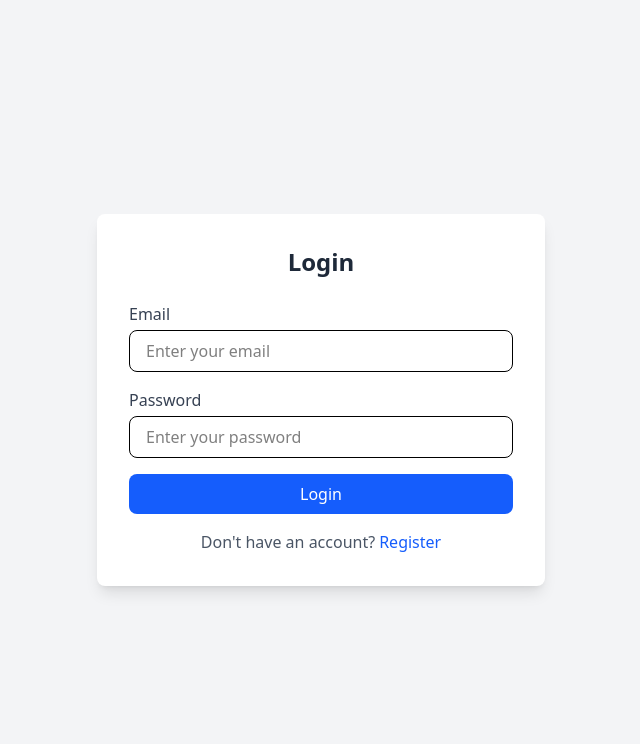
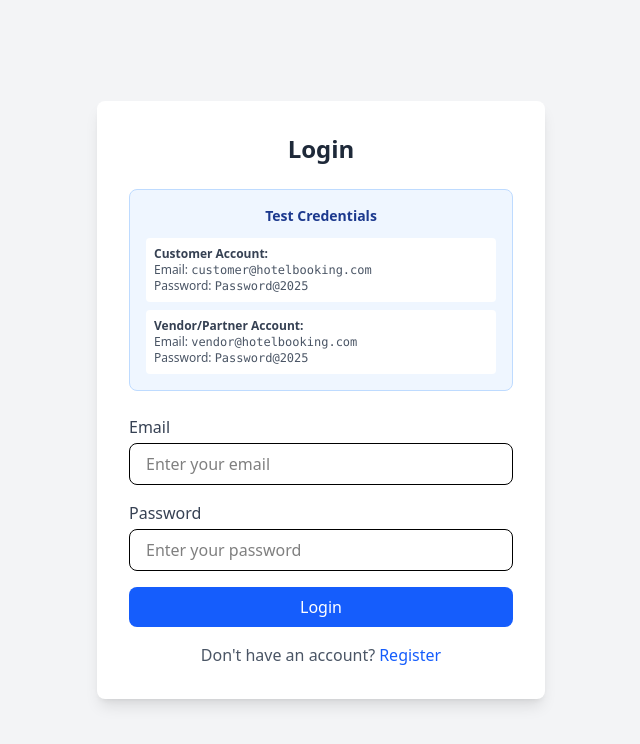
Before and after one commit to farhanmmb2004/hotel_Restaurant_Management, a React (Vite) app in the folder frontend/: page /login in a window 1280 px wide. Shown: the top 744 px of the page, without its empty margins (319-959 px from the left). Built offline with nearby package versions, Linux system fonts and the light colour scheme.

Commit message:
adding testing credentials

```diff
--- a/frontend/src/pages/Login.jsx
+++ b/frontend/src/pages/Login.jsx
@@ -113,6 +113,23 @@ const Login = () => {
 
         {error && <p className="text-red-500 text-sm mb-4 text-center">{error}</p>}
 
+        {/* Test Credentials */}
+        <div className="bg-blue-50 border border-blue-200 rounded-lg p-4 mb-6">
+          <h3 className="text-sm font-semibold text-blue-900 mb-3 text-center">Test Credentials</h3>
+          <div className="space-y-2 text-xs">
+            <div className="bg-white rounded p-2">
+              <p className="font-semibold text-gray-700">Customer Account:</p>
+              <p className="text-gray-600">Email: <span className="font-mono">customer@hotelbooking.com</span></p>
+              <p className="text-gray-600">Password: <span className="font-mono">Password@2025</span></p>
+            </div>
+            <div className="bg-white rounded p-2">
+              <p className="font-semibold text-gray-700">Vendor/Partner Account:</p>
+              <p className="text-gray-600">Email: <span className="font-mono">vendor@hotelbooking.com</span></p>
+              <p className="text-gray-600">Password: <span className="font-mono">Password@2025</span></p>
+            </div>
+          </div>
+        </div>
+
         <form onSubmit={handleSubmit} className="space-y-4">
           <div>
             <label className="block text-gray-700 font-medium mb-1">Email</label>
```
Also changed, not shown: 1 other file (tests, documents, lock files or other folders).
